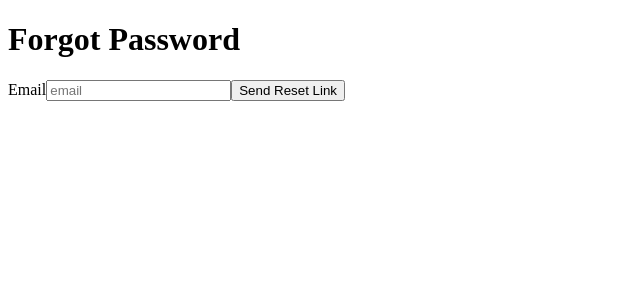
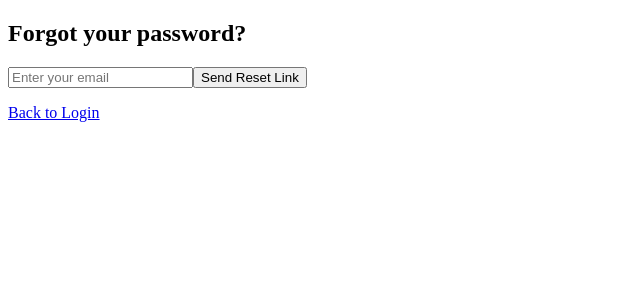
Before and after one commit to Praveenkumar2342001/Task-5-Unit-Testing-for-Authentication-Module, a React (Create React App) app: page /forgot-password in a window 1280 px wide. Shown: the top 300 px of the page, without its empty margins (0-640 px from the left). Built offline with nearby package versions, Linux system fonts and the light colour scheme.

Commit message:
Update ForgotPassword.jsx

```diff
--- a/src/components/auth/ForgotPassword.jsx
+++ b/src/components/auth/ForgotPassword.jsx
@@ -1,5 +1,10 @@
+// src/pages/ForgotPassword.jsx
 import React, { useState } from "react";
+import { Link, useNavigate } from "react-router-dom";
 import { forgotPassword } from "../../services/authService";
+
+
+
 
 export default function ForgotPassword() {
   const [email, setEmail] = useState("");
@@ -7,20 +12,35 @@ export default function ForgotPassword() {
   const [msg, setMsg] = useState("");
   const [loading, setLoading] = useState(false);
 
+  const navigate = useNavigate();
+
   const validate = () => {
-    if (!email) { setErr("Email is required"); return false; }
-    if (!/\S+@\S+\.\S+/.test(email)) { setErr("Invalid email"); return false; }
-    setErr(""); return true;
+    if (!email) {
+      setErr("Email is required");
+      return false;
+    }
+    if (!/\S+@\S+\.\S+/.test(email)) {
+      setErr("Invalid email");
+      return false;
+    }
+    setErr("");
+    return true;
   };
 
-  const onSubmit = async (e) => {
+  const handleResetLink = async (e) => {
     e.preventDefault();
-    setMsg(""); setErr("");
+    setMsg("");
+    setErr("");
+
     if (!validate()) return;
+
     try {
       setLoading(true);
       const res = await forgotPassword({ email });
       setMsg(res.message || "Email sent");
+
+      // Navigate immediately with email state
+      navigate("/reset-password", { state: { email } });
     } catch (error) {
       setErr(error?.message || "Failed to send link");
     } finally {
@@ -29,21 +49,44 @@ export default function ForgotPassword() {
   };
 
   return (
-    <form onSubmit={onSubmit} aria-label="forgot-form">
-      <h1>Forgot Password</h1>
-      <label htmlFor="email">Email</label>
+    <div className="min-h-screen flex items-center justify-center px-4">
+      <div className="max-w-md w-full border rounded-md shadow-md p-6 bg-white">
+        <h2 className="text-xl font-semibold mb-4 text-center">
+          Forgot your password?
+        </h2>
+
+        {/*Added data-testid for unit testing */}
+        <form
+          onSubmit={handleResetLink}
+          aria-label="forgot-form"
+          data-testid="forgot-form"
+        >
           <input
-        id="email"
-        placeholder="email"
+            type="email"
+            placeholder="Enter your email"
             value={email}
             onChange={(e) => setEmail(e.target.value)}
+            className="border p-2 mb-2 w-full rounded-md focus:ring-2 focus:ring-blue-500"
           />
-      {err && <p role="alert">{err}</p>}
-      {msg && <p role="status">{msg}</p>}
 
-      <button type="submit" disabled={loading}>
-        {loading ? "Loading..." : "Send Reset Link"}
+          {err && <p role="alert" className="text-red-500 text-sm">{err}</p>}
+          {msg && <p role="status" className="text-green-600 text-sm">{msg}</p>}
+
+          <button
+            type="submit"
+            disabled={loading}
+            className="bg-blue-600 text-white w-full p-2 mt-3 rounded-md hover:bg-blue-700 transition"
+          >
+            {loading ? "Sending..." : "Send Reset Link"}
           </button>
         </form>
+
+        <p className="text-center text-sm mt-4">
+          <Link to="/" className="text-blue-600 hover:underline">
+            Back to Login
+          </Link>
+        </p>
+      </div>
+    </div>
   );
 }
```
Lines whose indentation alone changed are shown as unchanged.
